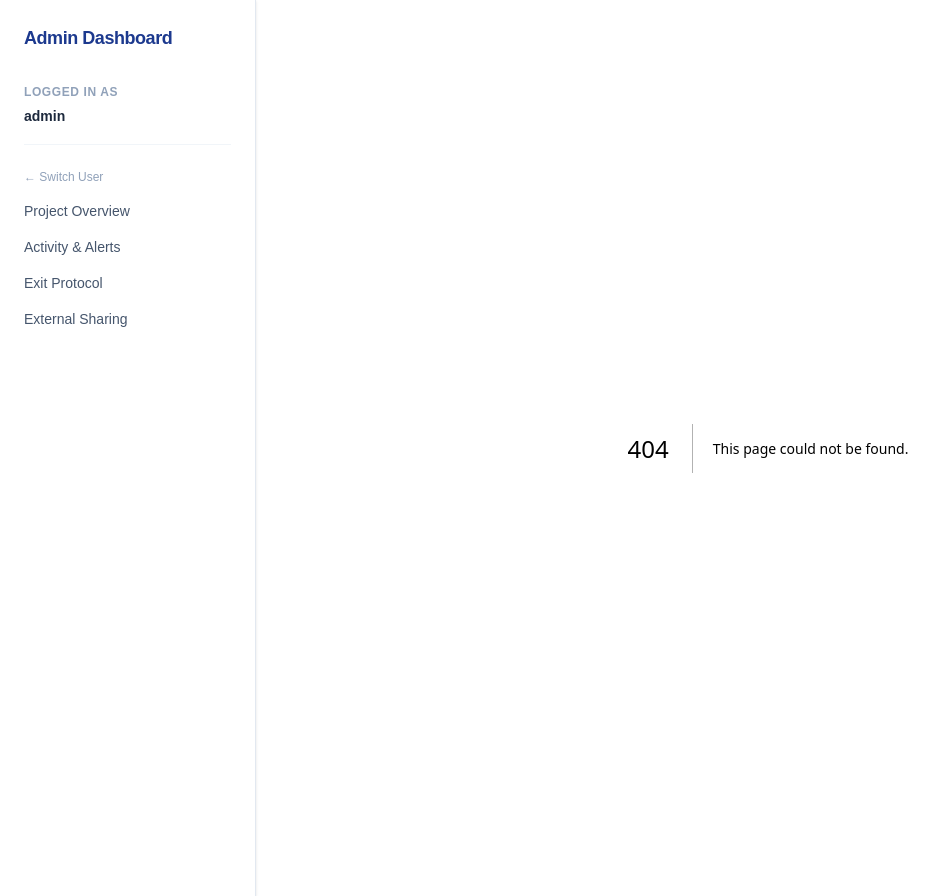
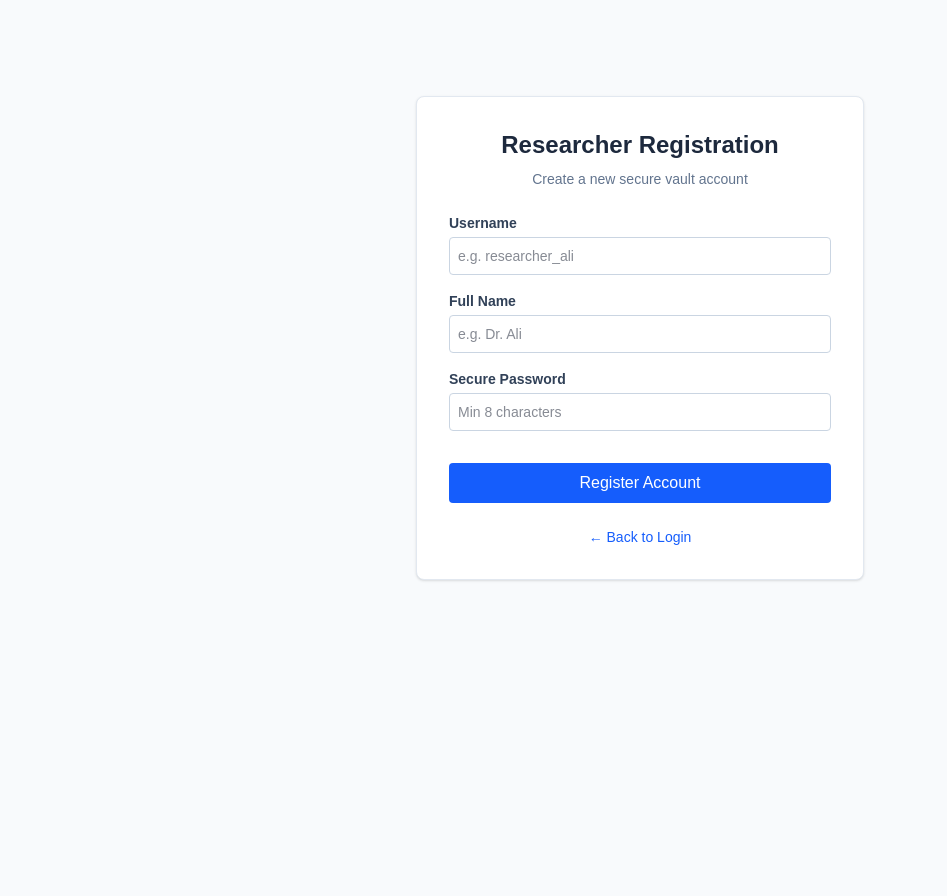
Before and after one commit to Abdoolcoder/nitda_proj, a Next.js app in the folder dashboard/: page /register in a window 1280 px wide. Before the commit this address had no page. Shown: the whole page, without its empty margins (0-947 px from the left). After the commit the page ends 800 px from the top, so only its background shows below. Built offline with nearby package versions, Linux system fonts and the light colour scheme.

Commit message:
Fix sidebar visibility and add login password

```diff
--- /dev/null
+++ b/dashboard/src/app/api/register/route.ts
@@ -0,0 +1,24 @@
+import { NextResponse } from 'next/server';
+import { exec } from 'child_process';
+import { promisify } from 'util';
+
+const execAsync = promisify(exec);
+
+export async function POST(request: Request) {
+  try {
+    const { username, password, displayName } = await request.json();
+
+    if (!username || !password) {
+      return NextResponse.json({ error: 'Username and password required' }, { status: 400 });
+    }
+
+    // 1. Create the user in Nextcloud via Docker OCC
+    const cmdCreate = `docker compose exec -e OC_PASS="${password}" app php occ user:add --password-from-env --display-name="${displayName || username}" ${username}`;
+    await execAsync(cmdCreate, { cwd: '../infra' });
+
+    return NextResponse.json({ success: true, message: 'Account created successfully in Nextcloud!' });
+  } catch (error: any) {
+    console.error(error);
+    return NextResponse.json({ error: error.message || 'Failed to create account' }, { status: 500 });
+  }
+}
--- a/dashboard/src/app/page.tsx
+++ b/dashboard/src/app/page.tsx
@@ -19,21 +19,44 @@ export default function LoginPage() {
     <div className="max-w-md mx-auto mt-20 bg-white p-10 rounded-lg shadow-sm border border-slate-200">
       <h1 className="text-2xl font-bold mb-6 text-slate-800">Welcome</h1>
       <form onSubmit={handleLogin} className="flex flex-col gap-4">
-        <label className="text-sm font-semibold text-slate-700">Select Demo User</label>
+        <label className="text-sm font-semibold text-slate-700">Select User</label>
         <select
           className="border border-slate-300 rounded p-3 text-slate-700 focus:outline-none focus:border-blue-500"
           value={user}
           onChange={(e) => setUser(e.target.value)}
         >
-          <option value="admin">Admin (Full Access)</option>
-          <option value="dr_amara">Dr. Amara (Supervising Researcher)</option>
-          <option value="researcher_bello">Researcher Bello (Collaborator)</option>
-          <option value="student_musa">Student Musa (Departing Student)</option>
+          <option value="admin">System Admin</option>
+          <option value="dr_amara">Dr. Amara (Project Alpha)</option>
+          <option value="dr_sarah">Dr. Sarah (Project Beta)</option>
+          <option value="student_musa">Student Musa</option>
+          <option value="student_john">Student John</option>
         </select>
-        <button type="submit" className="mt-4 bg-blue-600 hover:bg-blue-700 text-white font-medium py-3 rounded transition-colors">
-          Enter Dashboard
+
+        <label className="text-sm font-semibold text-slate-700 mt-2">Vault Password</label>
+        <input
+          type="password"
+          required
+          placeholder="Enter secure password"
+          className="border border-slate-300 rounded p-3 text-slate-700 focus:outline-none focus:border-blue-500"
+        />
+
+        <button
+          type="submit"
+          className="w-full bg-blue-600 hover:bg-blue-700 text-white font-medium py-3 rounded-lg transition-colors mt-2"
+        >
+          Authenticate
         </button>
       </form>
+
+      <div className="mt-6 text-center">
+        <p className="text-sm text-slate-500 mb-2">Need a research vault account?</p>
+        <a
+          href="/register"
+          className="w-full inline-block bg-slate-100 hover:bg-slate-200 text-slate-700 font-medium py-3 rounded-lg transition-colors"
+        >
+          Register New Account
+        </a>
+      </div>
     </div>
   );
 }
--- a/dashboard/src/app/project/page.tsx
+++ b/dashboard/src/app/project/page.tsx
@@ -6,8 +6,12 @@ export default function ProjectOverview() {
   const [alphaFiles, setAlphaFiles] = useState<string[]>([]);
   const [betaFiles, setBetaFiles] = useState<string[]>([]);
   const [loading, setLoading] = useState(true);
+  const [currentUser, setCurrentUser] = useState<string>("");
 
   useEffect(() => {
+    const user = localStorage.getItem("demoUser") || "admin";
+    setCurrentUser(user);
+
     Promise.all([
       fetch('/api/project?user=dr_amara').then(res => res.json()),
       fetch('/api/project?user=dr_sarah').then(res => res.json())
@@ -18,11 +22,15 @@ export default function ProjectOverview() {
     });
   }, []);
 
+  const showAlpha = currentUser === "admin" || currentUser === "dr_amara" || currentUser === "student_musa" || currentUser === "researcher_bello";
+  const showBeta = currentUser === "admin" || currentUser === "dr_sarah" || currentUser === "student_john";
+
   return (
     <div className="max-w-4xl pb-12">
       <h1 className="text-3xl font-bold mb-8 text-slate-800">Project Overview</h1>
 
       {/* PROJECT ALPHA */}
+      {showAlpha && (
       <div className="bg-white p-8 rounded-lg shadow-sm border border-slate-200 mb-8">
         <h2 className="text-xl font-semibold mb-2 text-slate-700">Project Alpha</h2>
         <p className="text-slate-500 mb-8">Active Research Data & Drafts</p>
@@ -58,8 +66,10 @@ export default function ProjectOverview() {
           </div>
         </div>
       </div>
+      )}
 
       {/* PROJECT BETA */}
+      {showBeta && (
       <div className="bg-white p-8 rounded-lg shadow-sm border border-slate-200">
         <h2 className="text-xl font-semibold mb-2 text-slate-700">Project Beta</h2>
         <p className="text-slate-500 mb-8">Clinical Trial Analytics</p>
@@ -91,6 +101,7 @@ export default function ProjectOverview() {
           </div>
         </div>
       </div>
+      )}
 
     </div>
   );
--- /dev/null
+++ b/dashboard/src/app/register/page.tsx
@@ -0,0 +1,92 @@
+"use client";
+
+import { useState } from "react";
+import Link from "next/link";
+
+export default function Register() {
+  const [username, setUsername] = useState("");
+  const [displayName, setDisplayName] = useState("");
+  const [password, setPassword] = useState("");
+  const [status, setStatus] = useState({ loading: false, error: "", success: "" });
+
+  const handleSubmit = async (e: React.FormEvent) => {
+    e.preventDefault();
+    setStatus({ loading: true, error: "", success: "" });
+
+    try {
+      const res = await fetch('/api/register', {
+        method: 'POST',
+        headers: { 'Content-Type': 'application/json' },
+        body: JSON.stringify({ username, displayName, password })
+      });
+
+      const data = await res.json();
+
+      if (!res.ok) throw new Error(data.error || 'Failed to register');
+
+      setStatus({ loading: false, error: "", success: "Account successfully provisioned in Nextcloud! You can now log into port 8080." });
+      setUsername("");
+      setDisplayName("");
+      setPassword("");
+    } catch (err: any) {
+      setStatus({ loading: false, error: err.message, success: "" });
+    }
+  };
+
+  return (
+    <div className="max-w-md mx-auto mt-12 bg-white p-8 rounded-lg shadow-sm border border-slate-200">
+      <h1 className="text-2xl font-bold mb-2 text-slate-800 text-center">Researcher Registration</h1>
+      <p className="text-slate-500 text-sm text-center mb-6">Create a new secure vault account</p>
+
+      {status.error && <div className="bg-red-50 text-red-700 p-3 rounded text-sm mb-4 border border-red-200">{status.error}</div>}
+      {status.success && <div className="bg-green-50 text-green-700 p-3 rounded text-sm mb-4 border border-green-200">{status.success}</div>}
+
+      <form onSubmit={handleSubmit} className="flex flex-col gap-4">
+        <div>
+          <label className="block text-sm font-semibold text-slate-700 mb-1">Username</label>
+          <input
+            type="text"
+            value={username}
+            onChange={e => setUsername(e.target.value)}
+            placeholder="e.g. researcher_ali"
+            required
+            className="w-full border border-slate-300 rounded p-2 text-sm"
+          />
+        </div>
+        <div>
+          <label className="block text-sm font-semibold text-slate-700 mb-1">Full Name</label>
+          <input
+            type="text"
+            value={displayName}
+            onChange={e => setDisplayName(e.target.value)}
+            placeholder="e.g. Dr. Ali"
+            required
+            className="w-full border border-slate-300 rounded p-2 text-sm"
+          />
+        </div>
+        <div>
+          <label className="block text-sm font-semibold text-slate-700 mb-1">Secure Password</label>
+          <input
+            type="password"
+            value={password}
+            onChange={e => setPassword(e.target.value)}
+            placeholder="Min 8 characters"
+            required
+            className="w-full border border-slate-300 rounded p-2 text-sm"
+          />
+        </div>
+        <button
+          type="submit"
+          disabled={status.loading}
+          className="mt-4 bg-blue-600 hover:bg-blue-700 disabled:bg-blue-300 text-white font-medium py-2 rounded transition-colors"
+        >
+          {status.loading ? "Provisioning Vault..." : "Register Account"}
+        </button>
+      </form>
+
+      <div className="mt-6 text-center text-sm">
+        <Link href="/" className="text-blue-600 hover:underline">← Back to Login</Link>
+      </div>
+    </div>
+  );
+}
--- a/dashboard/src/components/Sidebar.tsx
+++ b/dashboard/src/components/Sidebar.tsx
@@ -1,20 +1,27 @@
 "use client";
 import Link from 'next/link';
 import { useEffect, useState } from 'react';
+import { usePathname } from 'next/navigation';
 
 export default function Sidebar() {
   const [user, setUser] = useState("admin");
+  const pathname = usePathname();
 
   useEffect(() => {
     setUser(localStorage.getItem("demoUser") || "admin");
   }, []);
 
-  const isAdmin = user === "admin" || user === "dr_amara";
+  // Hide the sidebar completely on login and register pages
+  if (pathname === "/" || pathname === "/register") {
+    return null;
+  }
+
+  const isAdmin = user === "admin";
 
   return (
     <aside className="w-64 bg-white border-r border-slate-200 flex flex-col p-6 shadow-sm">
-      <div className="font-bold text-lg mb-8 text-blue-900 tracking-tight">
-        {isAdmin ? "Admin Dashboard" : "Researcher Portal"}
+      <div className="font-bold text-lg mb-8 text-blue-900 tracking-tight leading-tight">
+        {isAdmin ? "Security Admin Dashboard" : "Project Dashboard"}
       </div>
 
       <div className="mb-6 pb-4 border-b border-slate-100">
```
